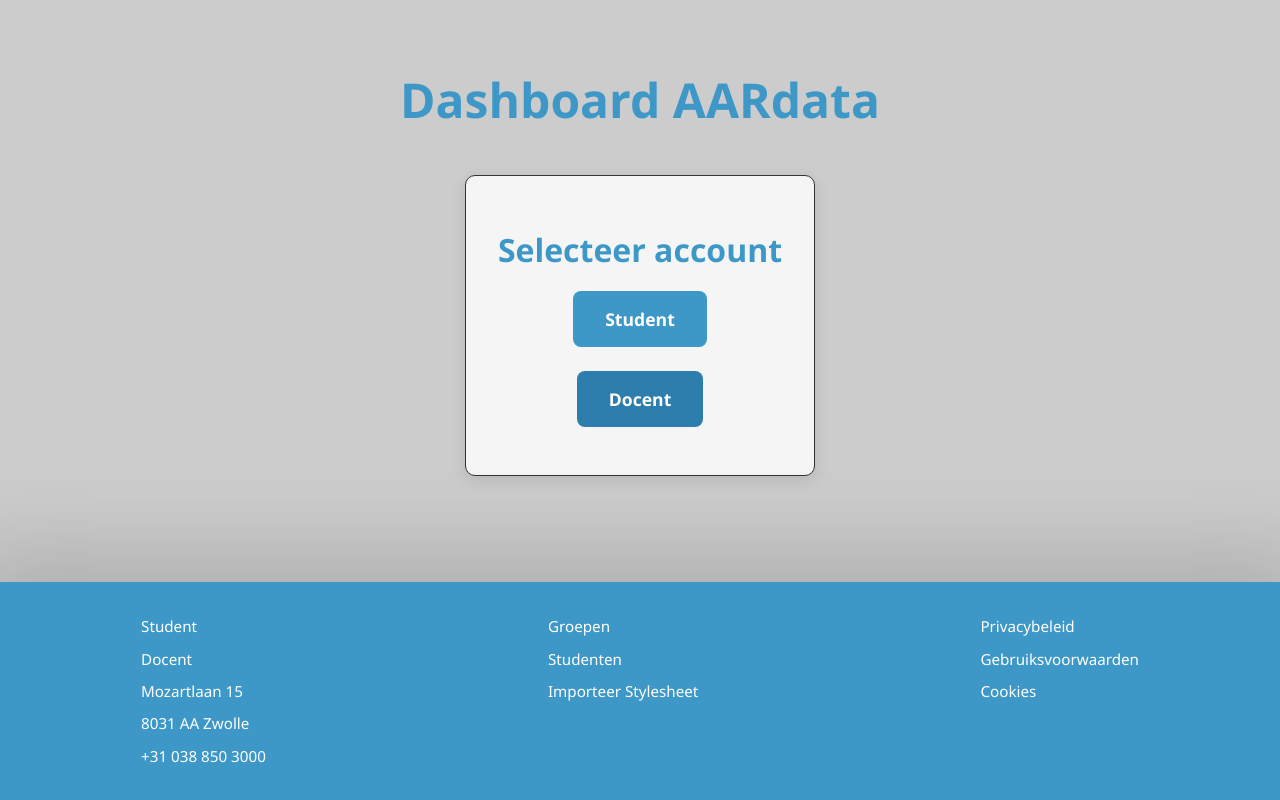
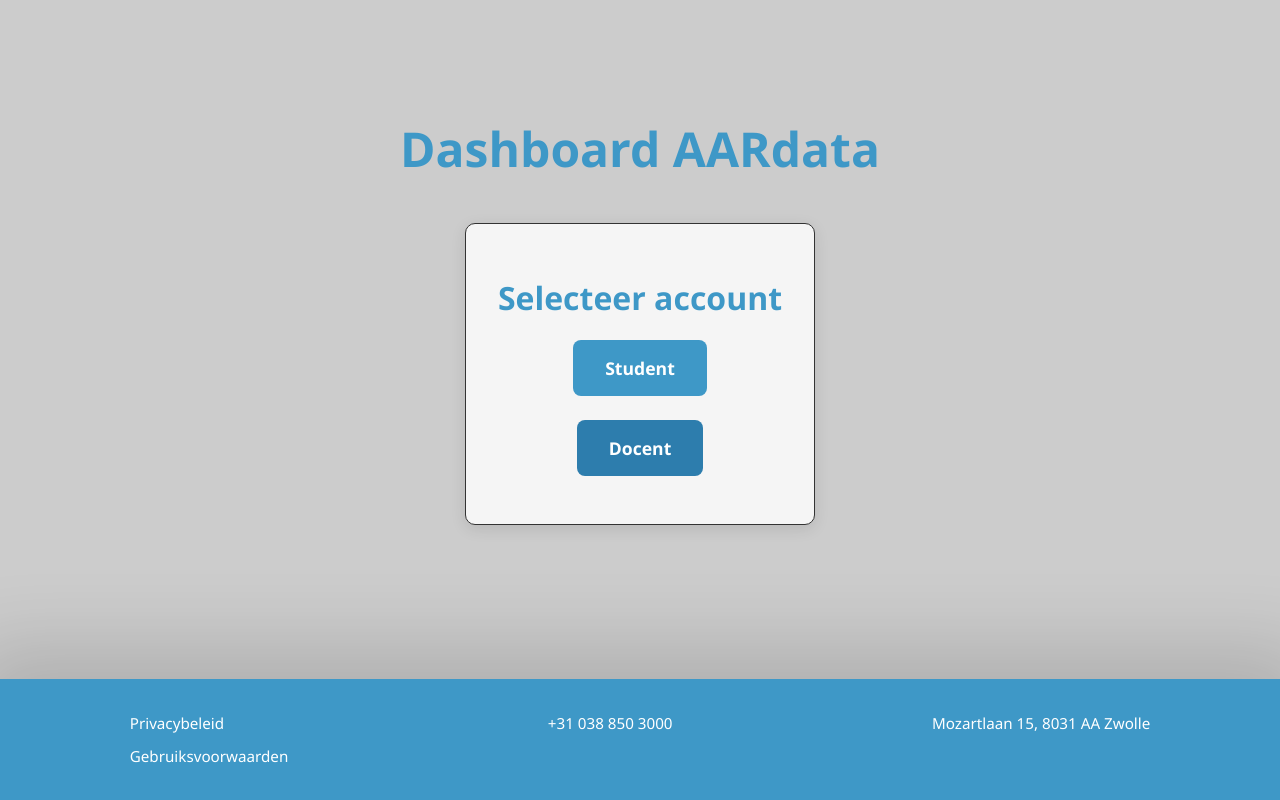
Before and after one commit to OliverDeltion/Herexamen, a React (Vite) app in the folder frontend/: page / in a window 1280 px wide. Built offline with nearby package versions, Linux system fonts and the light colour scheme.

Commit message:
Volgorde aangepast

```diff
--- a/frontend/src/components/common/Footer.jsx
+++ b/frontend/src/components/common/Footer.jsx
@@ -5,23 +5,16 @@ const Footer = () => {
 	return (
 		<footer className="footer">
 			<div className="footer__section">
-				<a href="#">Student</a>
-				<a href="#">Docent</a>
-				<a href="#">Mozartlaan 15</a>
-				<a href="#">8031 AA Zwolle</a>
-				<a href="#">+31 038 850 3000</a>
+				<a href="/Privacybeleid.pdf" target="_blank" rel="noopener noreferrer">Privacybeleid</a>
+                <a href="/Gebruiksvoorwaarden.pdf" target="_blank" rel="noopener noreferrer">Gebruiksvoorwaarden</a>
 			</div>
 
 			<div className="footer__section">
-				<a href="#">Groepen</a>
-				<a href="#">Studenten</a>
-				<a href="#">Importeer Stylesheet</a>
+				<a href="tel:+310388503000">+31 038 850 3000</a>
 			</div>
 
 			<div className="footer__section">
-                <a href="/Privacybeleid.pdf" target="_blank" rel="noopener noreferrer">Privacybeleid</a>
-                <a href="/Gebruiksvoorwaarden.pdf" target="_blank" rel="noopener noreferrer">Gebruiksvoorwaarden</a>
-                <a href="#">Cookies</a>
+				<a href="https://www.google.com/maps/place/Mozartlaan+15,+8031+AA+Zwolle">Mozartlaan 15, 8031 AA Zwolle</a>
             </div>
 		</footer>
 	);
```
